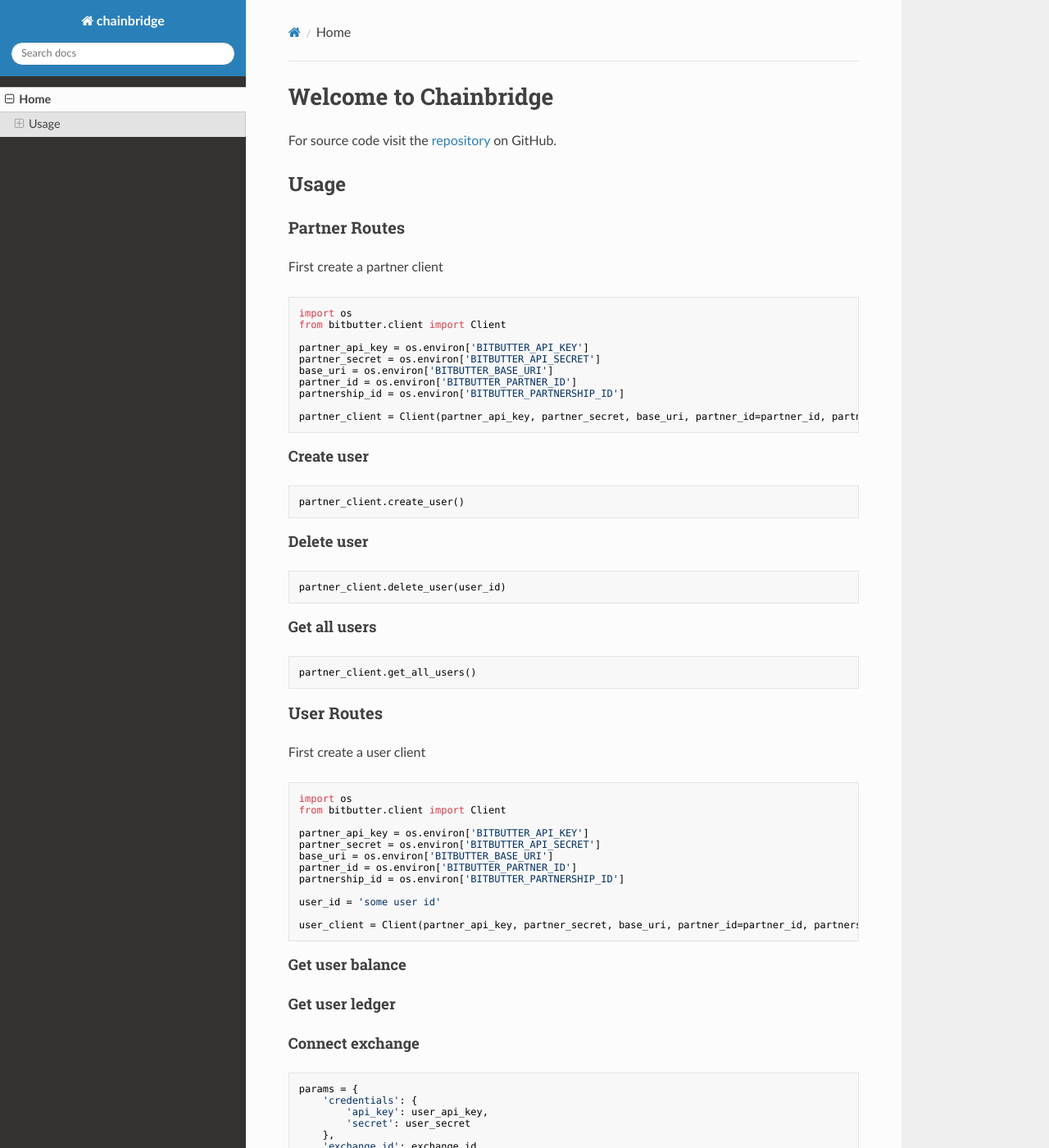
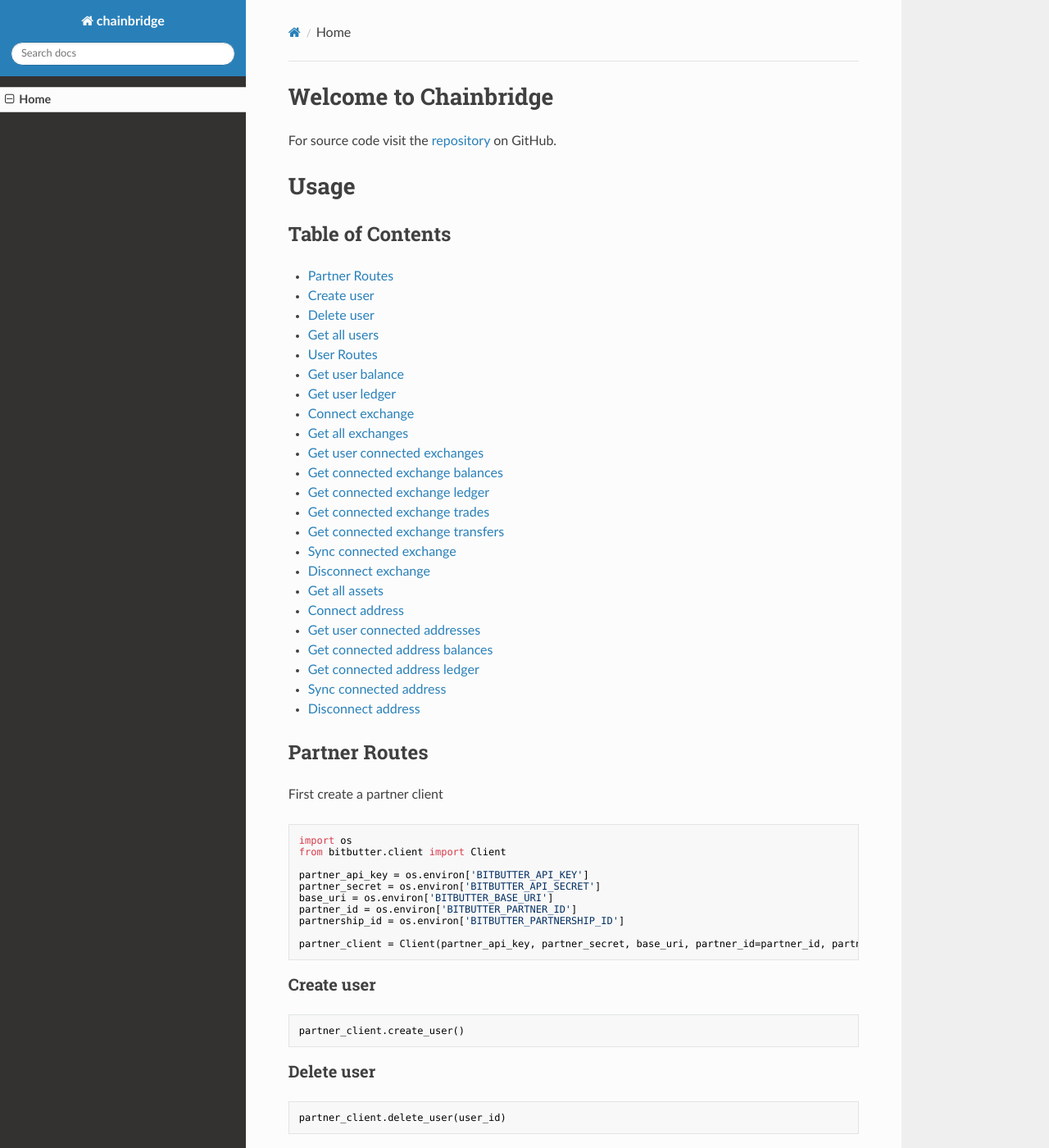
Before and after one commit to polyledger/bitbutter-python, an MkDocs documentation site: the page built from docs/index.md, in a window 1280 px wide and 1400 px high. Shown: the whole window at 82% size. Built offline with MkDocs 1.6.1, drawn with Linux system fonts in a browser that asks for light colours; nearby versions of some CDN libraries; old or Windows-style settings are respelled for this version of MkDocs.

Commit message:
Update headings and add a table of contents

````diff
--- a/docs/index.md
+++ b/docs/index.md
@@ -2,9 +2,35 @@
 
 For source code visit the [repository](https://github.com/polyledger/chainbridge) on GitHub.
 
-## Usage
+# Usage
 
-### Partner Routes
+## Table of Contents
+
+* [Partner Routes](#partner-routes)
+  * [Create user](#create-user)
+  * [Delete user](#delete-user)
+  * [Get all users](#get-all-users)
+* [User Routes](#user-routes)
+  * [Get user balance](#get-user-balance)
+  * [Get user ledger](#get-user-ledger)
+  * [Connect exchange](#connect-exchange)
+  * [Get all exchanges](#get-all-exchanges)
+  * [Get user connected exchanges](#get-user-connected-exchanges)
+  * [Get connected exchange balances](#get-connected-exchange-balances)
+  * [Get connected exchange ledger](#get-connected-exchange-ledger)
+  * [Get connected exchange trades](#get-connected-exchange-trades)
+  * [Get connected exchange transfers](#get-connected-exchange-transfers)
+  * [Sync connected exchange](#sync-connected-exchange)
+  * [Disconnect exchange](#disconnect-exchange)
+  * [Get all assets](#get-all-assets)
+  * [Connect address](#connect-address)
+  * [Get user connected addresses](#get-user-connected-addresses)
+  * [Get connected address balances](#get-connected-address-balances)
+  * [Get connected address ledger](#get-connected-address-ledger)
+  * [Sync connected address](#sync-connected-address)
+  * [Disconnect address](#disconnect-address)
+
+## Partner Routes
 
 First create a partner client
 
@@ -21,25 +47,25 @@
 partner_client = Client(partner_api_key, partner_secret, base_uri, partner_id=partner_id, partnership_id=partnership_id)
 ```
 
-#### Create user
+### Create user
 
 ```python
 partner_client.create_user()
 ```
 
-#### Delete user
+### Delete user
 
 ```python
 partner_client.delete_user(user_id)
 ```
 
-#### Get all users
+### Get all users
 
 ```python
 partner_client.get_all_users()
 ```
 
-### User Routes
+## User Routes
 
 First create a user client
 
@@ -58,11 +84,11 @@
 user_client = Client(partner_api_key, partner_secret, base_uri, partner_id=partner_id, partnership_id=partnership_id, user_id=user_id)
 ```
 
-#### Get user balance
+### Get user balance
 
-#### Get user ledger
+### Get user ledger
 
-#### Connect exchange
+### Connect exchange
 
 ```python
 params = {
@@ -76,36 +102,36 @@
 user_client.connect_exchange(params=params)
 ```
 
-#### Get all exchanges
+### Get all exchanges
 
 ```python
 user_client.get_all_exchanges()
 ```
 
-#### Get user connected exchanges
+### Get user connected exchanges
 
-#### Get connected exchange balances
+### Get connected exchange balances
 
-#### Get connected exchange ledger
+### Get connected exchange ledger
 
-#### Get connected exchange trades
+### Get connected exchange trades
 
-#### Get connected exchange transfers
+### Get connected exchange transfers
 
-#### Sync connected exchange
+### Sync connected exchange
 
-#### Disconnect exchange
+### Disconnect exchange
 
-#### Get all assets
+### Get all assets
 
-#### Connect address
+### Connect address
 
-#### Get user connected addresses
+### Get user connected addresses
 
-#### Get connected address balances
+### Get connected address balances
 
-#### Get connected address ledger
+### Get connected address ledger
 
-#### Sync connected address
+### Sync connected address
 
-#### Disconnect address
+### Disconnect address
````
